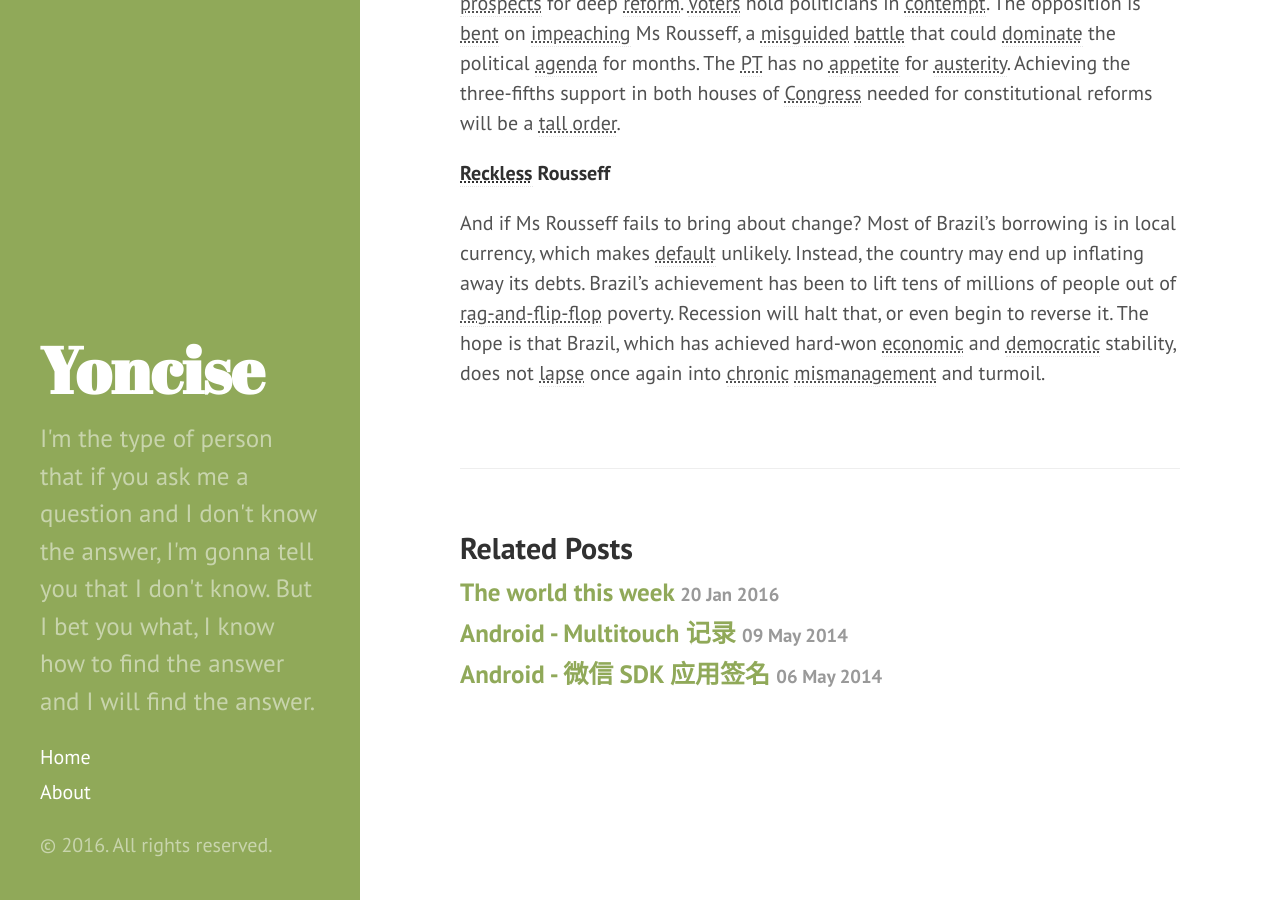
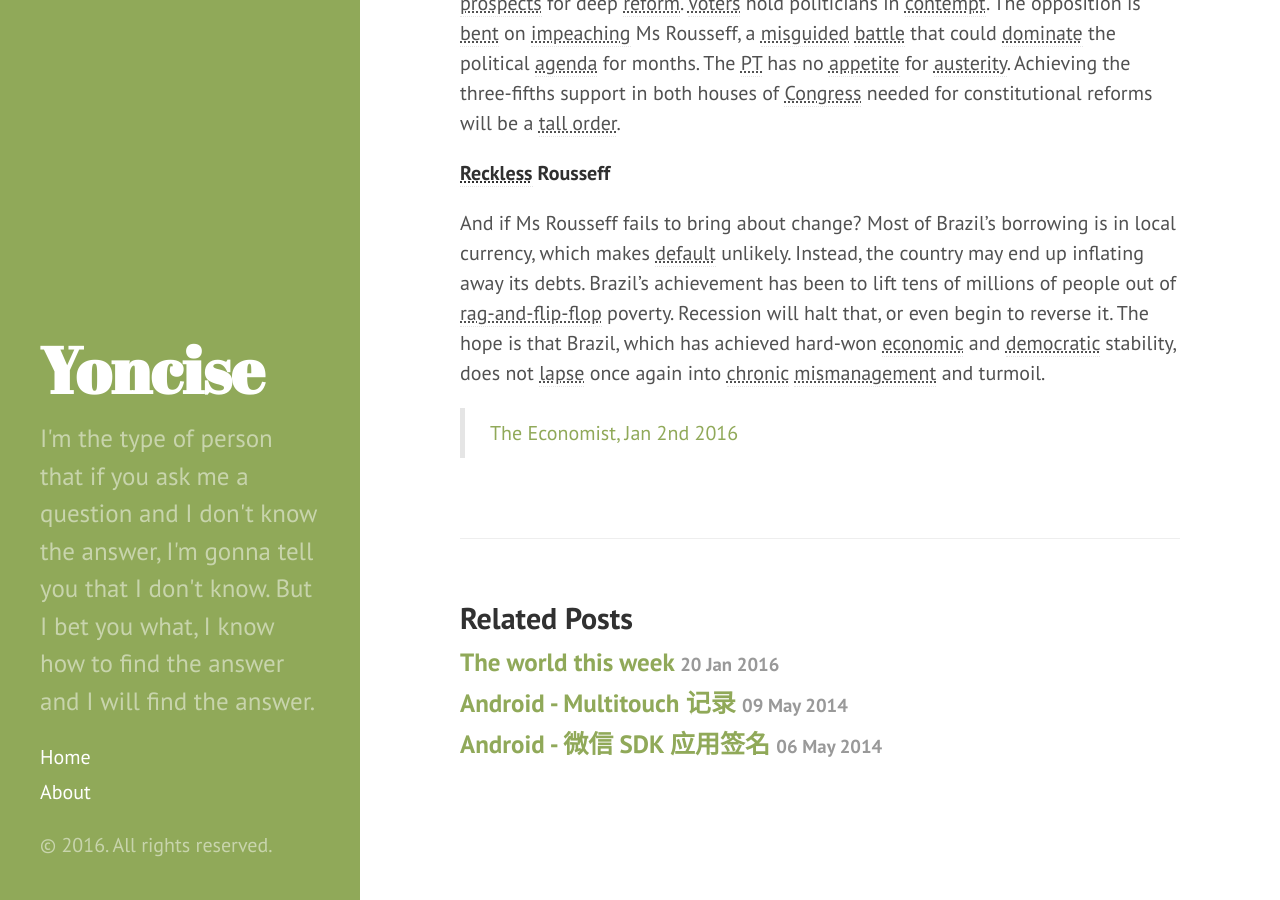
Before and after one commit to yoncise/yoncise.github.io, a Jekyll site: the page built from _posts/2016-01-22-Brazil’s-fall.md, in a window 1280 px wide and 900 px high, scrolled down 2932 px. Built offline with Jekyll 4.4.1, drawn with Linux system fonts in a browser that asks for light colours.

Commit message:
Update 2016-01-22-Brazil’s-fall.md

```diff
--- a/_posts/2016-01-22-Brazil’s-fall.md
+++ b/_posts/2016-01-22-Brazil’s-fall.md
@@ -226,3 +226,5 @@ lapse once again into chronic mismanagement and turmoil.
 *[chronic]: 慢性的；长期的；
 *[rag-and-flip-flop]: rag：破衣服， flip flop：人字拖
 *[mismanagement]: 管理不善；处置失当
+
+> [The Economist, Jan 2nd 2016](http://www.economist.com/news/leaders/21684779-disaster-looms-latin-americas-biggest-economy-brazils-fall)
```
